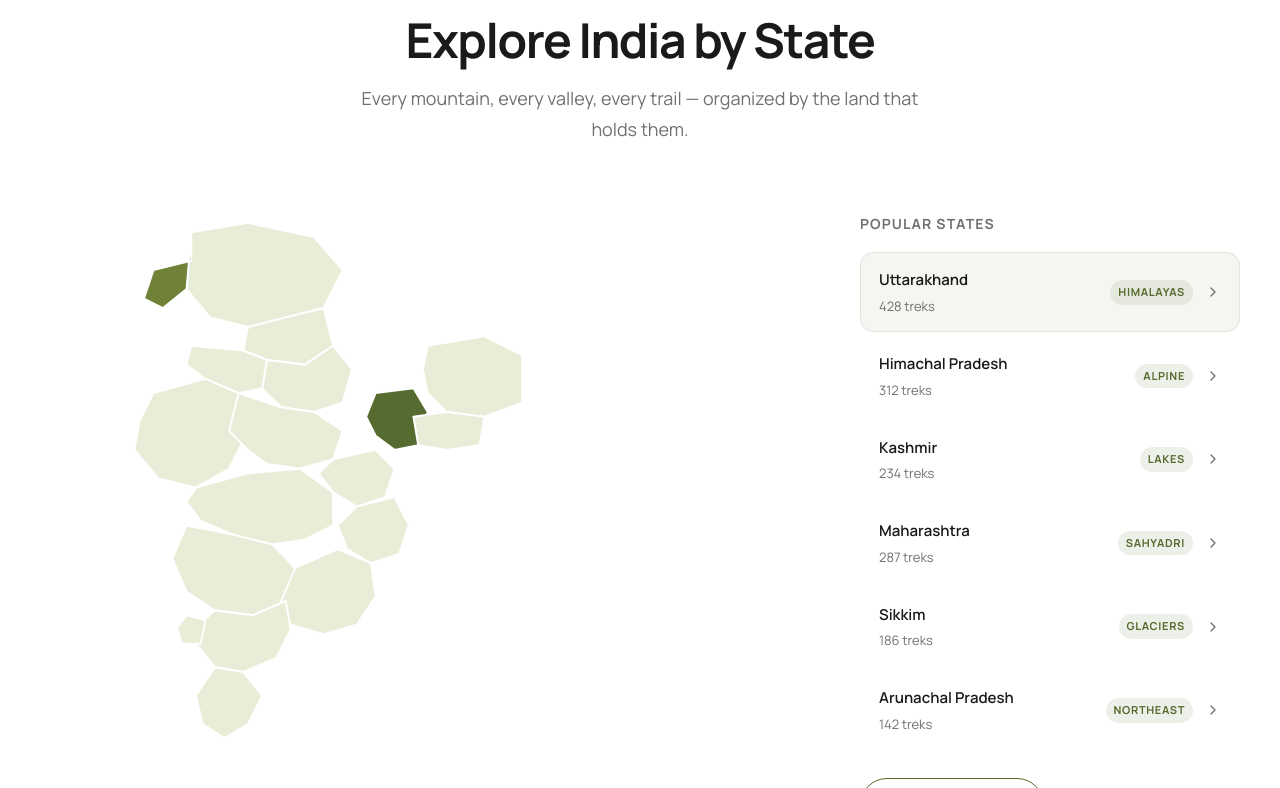
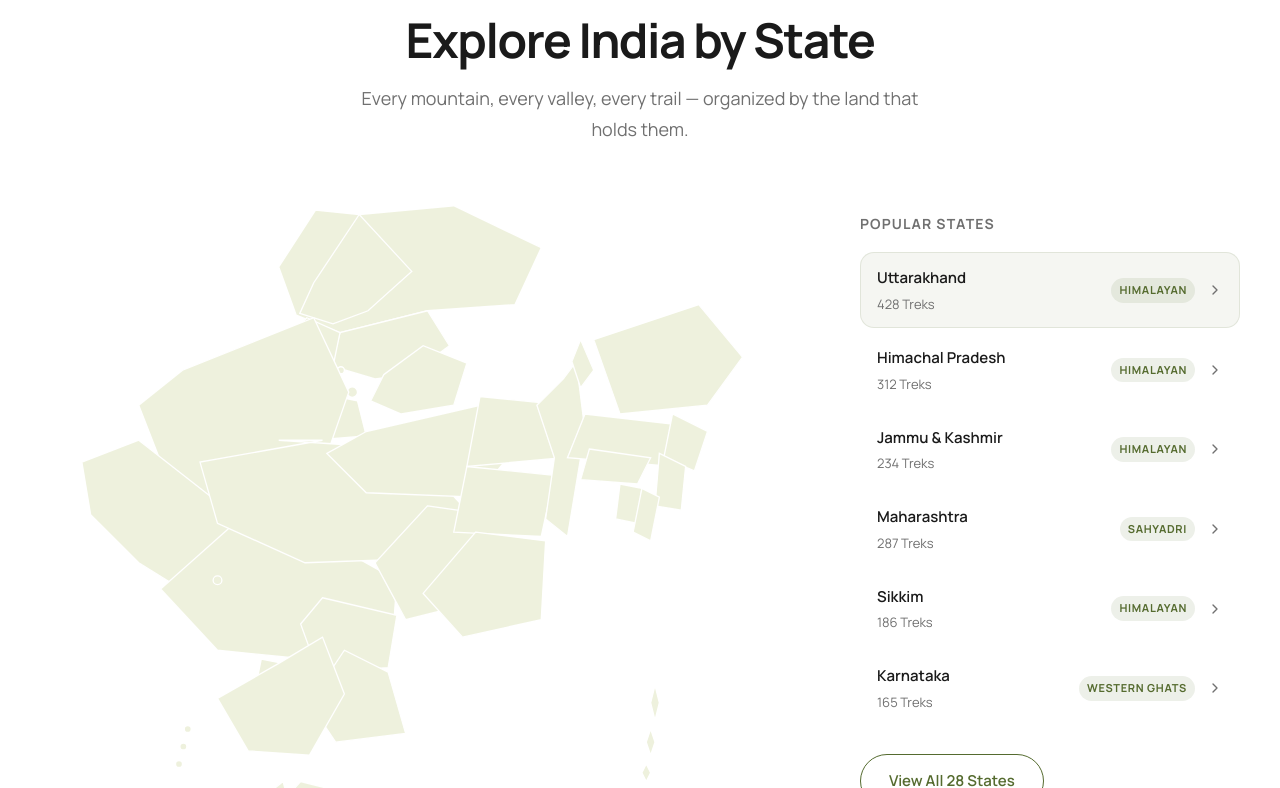
Before and after one commit to T-REX-C0DER/trekindia-platform, a plain HTML site: page index.html in a window 1280 px wide. Shown: the part 2012-2800 px from the top of the page. Drawn offline with Linux system fonts and the light colour scheme.

Commit message:
improved

```diff
--- a/index.html
+++ b/index.html
@@ -53,9 +53,9 @@
           <svg width="18" height="18" viewBox="0 0 24 24" fill="none" stroke="currentColor" stroke-width="2" stroke-linecap="round" stroke-linejoin="round"><path d="M15 17H4a2 2 0 0 1-2-2V8a2 2 0 0 1 2-2h16a2 2 0 0 1 2 2v7a2 2 0 0 1-2 2h-1"/><path d="M15 17v1a3 3 0 0 1-6 0v-1"/></svg>
           <span class="notification-dot"></span>
         </button>
-        <button class="nav-icon-btn" aria-label="User profile" id="profileBtn">
+        <a href="auth.html" class="nav-icon-btn" aria-label="User profile" id="profileBtn">
           <svg width="18" height="18" viewBox="0 0 24 24" fill="none" stroke="currentColor" stroke-width="2" stroke-linecap="round" stroke-linejoin="round"><path d="M20 21v-2a4 4 0 0 0-4-4H8a4 4 0 0 0-4 4v2"/><circle cx="12" cy="7" r="4"/></svg>
-        </button>
+        </a>
         <a href="#ai-planner" class="btn-primary nav-cta" id="startPlanningBtn">Become a Guide</a>
       </div>
       <button class="mobile-menu-btn" id="mobileMenuBtn" aria-label="Open menu" aria-expanded="false">
@@ -279,110 +279,127 @@
       <h2 class="section-title center">Explore India by State</h2>
       <p class="section-subtitle center">Every mountain, every valley, every trail — organized by the land that holds them.</p>
       <div class="states-layout">
-        <div class="map-container" role="img" aria-label="Interactive India map">
-          <svg viewBox="0 0 550 620" class="india-map" id="indiaMap">
-            <defs>
-              <filter id="mapGlow">
-                <feGaussianBlur stdDeviation="3" result="coloredBlur"/>
-                <feMerge><feMergeNode in="coloredBlur"/><feMergeNode in="SourceGraphic"/></feMerge>
-              </filter>
-            </defs>
-            <path class="state-path" data-state="Ladakh" data-treks="89" data-popular="Markha Valley" data-season="Jun–Sep"
-              d="M 160 30 L 220 20 L 290 35 L 320 70 L 300 110 L 260 120 L 220 130 L 180 120 L 155 90 Z" />
-            <path class="state-path" data-state="Himachal Pradesh" data-treks="312" data-popular="Hampta Pass" data-season="Apr–Oct"
-              d="M 220 130 L 260 120 L 300 110 L 310 150 L 280 170 L 240 165 L 215 155 Z" />
-            <path class="state-path" data-state="Uttarakhand" data-treks="428" data-popular="Kedarkantha" data-season="May–Jun"
-              d="M 240 165 L 280 170 L 310 150 L 330 175 L 320 210 L 290 220 L 255 215 L 235 195 Z" />
-            <path class="state-path" data-state="Punjab" data-treks="24" data-popular="Chail Trek" data-season="Oct–Mar"
-              d="M 160 150 L 215 155 L 240 165 L 235 195 L 210 200 L 175 185 L 155 170 Z" />
-            <path class="state-path" data-state="Rajasthan" data-treks="76" data-popular="Aravalli Hills" data-season="Oct–Feb"
-              d="M 120 200 L 175 185 L 210 200 L 220 240 L 200 280 L 165 300 L 125 290 L 100 260 L 105 230 Z" />
-            <path class="state-path" data-state="Uttar Pradesh" data-treks="45" data-popular="Agra Environs" data-season="Oct–Mar"
-              d="M 210 200 L 255 215 L 290 220 L 320 240 L 310 270 L 275 280 L 240 275 L 220 260 L 200 240 Z" />
-            <path class="state-path" data-state="Jharkhand" data-treks="38" data-popular="Parasnath Hill" data-season="Oct–Feb"
-              d="M 310 270 L 355 260 L 375 280 L 365 310 L 335 320 L 310 305 L 295 285 Z" />
-            <path class="state-path state-active" data-state="Sikkim" data-treks="186" data-popular="Goecha La" data-season="Apr–May"
-              d="M 355 200 L 395 195 L 410 220 L 400 255 L 375 260 L 355 245 L 345 225 Z" />
-            <path class="state-path" data-state="Arunachal Pradesh" data-treks="142" data-popular="Mechuka Trek" data-season="Oct–Mar"
-              d="M 410 150 L 470 140 L 510 160 L 510 210 L 470 225 L 430 220 L 410 200 L 405 175 Z" />
-            <path class="state-path" data-state="Assam" data-treks="67" data-popular="Kaziranga Hills" data-season="Oct–Mar"
-              d="M 395 225 L 430 220 L 470 225 L 465 255 L 430 260 L 400 255 Z" />
-            <path class="state-path" data-state="Odisha" data-treks="54" data-popular="Deomali Peak" data-season="Oct–Feb"
-              d="M 335 320 L 375 310 L 390 340 L 380 370 L 350 380 L 325 365 L 315 340 Z" />
-            <path class="state-path" data-state="Madhya Pradesh" data-treks="93" data-popular="Pachmarhi Hills" data-season="Oct–Mar"
-              d="M 165 300 L 220 285 L 275 280 L 310 305 L 310 340 L 280 355 L 245 360 L 205 350 L 170 335 L 155 315 Z" />
-            <path class="state-path" data-state="Maharashtra" data-treks="287" data-popular="Harishchandragad" data-season="Sep–Feb"
-              d="M 155 340 L 205 350 L 245 360 L 270 385 L 260 420 L 225 435 L 185 430 L 155 410 L 140 375 Z" />
-            <path class="state-path" data-state="Andhra Pradesh" data-treks="98" data-popular="Bheemuni Peak" data-season="Oct–Mar"
-              d="M 270 385 L 315 365 L 350 380 L 355 415 L 335 445 L 300 455 L 265 445 L 255 420 Z" />
-            <path class="state-path" data-state="Karnataka" data-treks="165" data-popular="Kumara Parvatha" data-season="Oct–Feb"
-              d="M 185 430 L 225 435 L 260 420 L 265 450 L 250 480 L 215 495 L 185 490 L 165 465 L 168 445 Z" />
-            <path class="state-path" data-state="Kerala" data-treks="134" data-popular="Anamudi Summit" data-season="Sep–Feb"
-              d="M 185 490 L 215 495 L 235 520 L 220 550 L 195 565 L 172 550 L 165 520 Z" />
-            <path class="state-path" data-state="Goa" data-treks="28" data-popular="Tambdi Surla Trek" data-season="Oct–Mar"
-              d="M 155 435 L 175 440 L 170 465 L 150 465 L 145 448 Z" />
-            <path class="state-path state-popular" data-state="Jammu &amp; Kashmir" data-treks="234" data-popular="Kashmir Great Lakes" data-season="Jul–Sep"
-              d="M 120 70 L 160 60 L 160 30 L 155 90 L 130 110 L 110 100 Z" />
+        <div class="map-container" role="img" aria-label="Interactive map of India">
+          <svg viewBox="0 0 800 900" class="india-map" id="indiaMap">
+            <g id="india-states-group">
+              <!-- North -->
+              <path class="state-path" id="map-ladakh" data-state="Ladakh" data-treks="89" data-region="Himalayan" d="M342 12L450 2l100 48l-30 65L420 122l-100 25l-50-20l-20-55l42-65z" />
+              <path class="state-path" id="map-jammu-kashmir" data-state="Jammu & Kashmir" data-treks="234" data-region="Himalayan" d="M290 90l52-78l60 65l-50 45l-40 15l-38-12z" />
+              <path class="state-path" id="map-himachal-pradesh" data-state="Himachal Pradesh" data-treks="312" data-region="Himalayan" d="M320 147l100-25l25 40l-45 33l-40 5l-50-15z" />
+              <path class="state-path" id="map-punjab" data-state="Punjab" data-treks="24" data-region="Plains" d="M282 130l38 17l-12 58l-40 10l-26-40z" />
+              <path class="state-path" id="map-uttarakhand" data-state="Uttarakhand" data-treks="428" data-region="Himalayan" d="M370 195l45-33l50 20l-15 48l-60 10l-35-15z" />
+              <path class="state-path" id="map-haryana" data-state="Haryana" data-treks="18" data-region="Plains" d="M290 215l50 10l10 40l-60 5l-15-35z" />
+              <path class="state-path" id="map-delhi" data-state="Delhi" data-treks="5" data-region="Plains" d="M340 215 a6,6 0 1,1 -12,0 a6,6 0 1,1 12,0" />
+              <path class="state-path" id="map-chandigarh" data-state="Chandigarh" data-treks="2" data-region="Plains" d="M325 190 a4,4 0 1,1 -8,0 a4,4 0 1,1 8,0" />
+
+              <!-- West -->
+              <path class="state-path" id="map-rajasthan" data-state="Rajasthan" data-treks="76" data-region="Aravalli" d="M140 190l150-60l40 85l-40 115l-100 30l-65-40l-35-90l50-40z" />
+              <path class="state-path" id="map-gujarat" data-state="Gujarat" data-treks="62" data-region="Coastal" d="M90 270l115 90l-25 70l-50 5l-40-25l-55-55l-10-60l65-25z" />
+              <path class="state-path" id="map-maharashtra" data-state="Maharashtra" data-treks="287" data-region="Sahyadri" d="M205 360l100 25l80 45l-5 70l-100 20l-100-10l-65-70l90-80z" />
+              <path class="state-path" id="map-goa" data-state="Goa" data-treks="28" data-region="Konkan" d="M230 520l25 5l-5 25l-25-5z" />
+              <path class="state-path" id="map-dadra-nagar-haveli-daman-diu" data-state="Dadra & Nagar Haveli and Daman & Diu" data-treks="8" data-region="Coastal" d="M185 430 a5,5 0 1,1 -10,0 a5,5 0 1,1 10,0" />
+
+              <!-- Central -->
+              <path class="state-path" id="map-madhya-pradesh" data-state="Madhya Pradesh" data-treks="93" data-region="Satpura" d="M250 270l150 10l60 65l-40 60l-140 5l-100-45l-20-70l140-25z" />
+              <path class="state-path" id="map-chhattisgarh" data-state="Chhattisgarh" data-treks="41" data-region="Eastern Ghats" d="M420 345l70 10l-15 100l-80 20l-35-65l60-65z" />
+
+              <!-- East -->
+              <path class="state-path" id="map-uttar-pradesh" data-state="Uttar Pradesh" data-treks="45" data-region="Plains" d="M350 260l130-30l40 50l-45 55l-125-5l-45-45l45-25z" />
+              <path class="state-path" id="map-bihar" data-state="Bihar" data-treks="33" data-region="Plains" d="M480 220l100 10l-5 60l-110 10l15-80z" />
+              <path class="state-path" id="map-jharkhand" data-state="Jharkhand" data-treks="38" data-region="Chota Nagpur" d="M465 300l100 10l-15 70l-100-5l15-75z" />
+              <path class="state-path" id="map-west-bengal" data-state="West Bengal" data-treks="78" data-region="Himalayan" d="M575 200l15-20l10 80l-20 120l-25-20l10-70l-20-60l30-30z" />
+              <path class="state-path" id="map-odisha" data-state="Odisha" data-treks="54" data-region="Eastern Ghats" d="M475 375l80 10l-5 90l-90 20l-45-50l60-70z" />
+
+              <!-- South -->
+              <path class="state-path" id="map-telangana" data-state="Telangana" data-treks="58" data-region="Deccan" d="M300 450l85 20l-10 60l-80 5l-20-55z" />
+              <path class="state-path" id="map-andhra-pradesh" data-state="Andhra Pradesh" data-treks="98" data-region="Eastern Ghats" d="M325 510l50 25l20 70l-80 10l-30-45l40-60z" />
+              <path class="state-path" id="map-karnataka" data-state="Karnataka" data-treks="165" data-region="Western Ghats" d="M250 525l50-30l25 65l-40 70l-70-5l-35-60l70-40z" />
+              <path class="state-path" id="map-kerala" data-state="Kerala" data-treks="134" data-region="Western Ghats" d="M255 660l20 80l-25 20l-20-80l25-20z" />
+              <path class="state-path" id="map-tamil-nadu" data-state="Tamil Nadu" data-treks="112" data-region="Western Ghats" d="M275 660l80 20l-10 80l-90 5l-20-60l40-45z" />
+              <path class="state-path" id="map-puducherry" data-state="Puducherry" data-treks="3" data-region="Coastal" d="M340 725 a5,5 0 1,1 -10,0 a5,5 0 1,1 10,0" />
+
+              <!-- Northeast -->
+              <path class="state-path" id="map-sikkim" data-state="Sikkim" data-treks="186" data-region="Himalayan" d="M585 180l10-25l15 35l-15 20l-10-30z" />
+              <path class="state-path" id="map-arunachal-pradesh" data-state="Arunachal Pradesh" data-treks="142" data-region="Himalayan" d="M610 155l120-40l50 60l-40 55l-100 10l-30-85z" />
+              <path class="state-path" id="map-assam" data-state="Assam" data-treks="67" data-region="Brahmaputra" d="M600 240l130 15l-30 45l-120-10l20-50z" />
+              <path class="state-path" id="map-nagaland" data-state="Nagaland" data-treks="48" data-region="Purvanchal" d="M700 240l40 20l-15 45l-35-15l10-50z" />
+              <path class="state-path" id="map-manipur" data-state="Manipur" data-treks="39" data-region="Purvanchal" d="M685 285l30 15l-5 50l-30-5l5-60z" />
+              <path class="state-path" id="map-meghalaya" data-state="Meghalaya" data-treks="55" data-region="Shillong" d="M605 280l70 10l-15 30l-65-5l10-35z" />
+              <path class="state-path" id="map-tripura" data-state="Tripura" data-treks="21" data-region="Purvanchal" d="M640 320l25 5l-5 40l-25-5l5-40z" />
+              <path class="state-path" id="map-mizoram" data-state="Mizoram" data-treks="29" data-region="Purvanchal" d="M665 325l20 10l-10 50l-20-10l10-50z" />
+
+              <!-- Islands -->
+              <g id="map-andaman-nicobar" data-state="Andaman & Nicobar Islands" data-treks="15" data-region="Islands">
+                <path class="state-path island" d="M680 550 l5 20 l-5 20 l-5-20z" />
+                <path class="state-path island" d="M675 600 l5 15 l-5 15 l-5-15z" />
+                <path class="state-path island" d="M670 640 l5 10 l-5 10 l-5-10z" />
+              </g>
+              <g id="map-lakshadweep" data-state="Lakshadweep" data-treks="7" data-region="Islands">
+                <path class="state-path island" d="M150 600 a4,4 0 1,1 -8,0 a4,4 0 1,1 8,0" />
+                <path class="state-path island" d="M145 620 a4,4 0 1,1 -8,0 a4,4 0 1,1 8,0" />
+                <path class="state-path island" d="M140 640 a4,4 0 1,1 -8,0 a4,4 0 1,1 8,0" />
+              </g>
+            </g>
           </svg>
           <div class="map-tooltip" id="mapTooltip" aria-live="polite">
             <div class="tooltip-state">Uttarakhand</div>
             <div class="tooltip-treks">428 Treks</div>
             <div class="tooltip-info">
-              <span>&#127956; Kedarkantha</span>
-              <span>Best: May–Jun</span>
+              <span>🏔 Kedarkantha</span>
+              <span>Best: May-Jun</span>
             </div>
           </div>
         </div>
 
         <div class="states-sidebar">
           <h3 class="sidebar-title">Popular States</h3>
-          <div class="states-list">
-            <a href="#" class="state-item active" id="stateLink1">
+          <div class="states-list" id="statesList">
+            <a href="/states/uttarakhand" class="state-item active" data-state="Uttarakhand">
               <div class="state-item-info">
                 <span class="state-item-name">Uttarakhand</span>
-                <span class="state-item-treks">428 treks</span>
+                <span class="state-item-treks">428 Treks</span>
               </div>
-              <div class="state-item-tag">Himalayas</div>
+              <div class="state-item-tag">HIMALAYAN</div>
               <svg width="16" height="16" viewBox="0 0 24 24" fill="none" stroke="currentColor" stroke-width="2" stroke-linecap="round" stroke-linejoin="round"><path d="m9 18 6-6-6-6"/></svg>
             </a>
-            <a href="#" class="state-item" id="stateLink2">
+            <a href="/states/himachal-pradesh" class="state-item" data-state="Himachal Pradesh">
               <div class="state-item-info">
                 <span class="state-item-name">Himachal Pradesh</span>
-                <span class="state-item-treks">312 treks</span>
+                <span class="state-item-treks">312 Treks</span>
               </div>
-              <div class="state-item-tag">Alpine</div>
+              <div class="state-item-tag">HIMALAYAN</div>
               <svg width="16" height="16" viewBox="0 0 24 24" fill="none" stroke="currentColor" stroke-width="2" stroke-linecap="round" stroke-linejoin="round"><path d="m9 18 6-6-6-6"/></svg>
             </a>
-            <a href="#" class="state-item" id="stateLink3">
+            <a href="/states/jammu-kashmir" class="state-item" data-state="Jammu & Kashmir">
               <div class="state-item-info">
-                <span class="state-item-name">Kashmir</span>
-                <span class="state-item-treks">234 treks</span>
+                <span class="state-item-name">Jammu & Kashmir</span>
+                <span class="state-item-treks">234 Treks</span>
               </div>
-              <div class="state-item-tag">Lakes</div>
+              <div class="state-item-tag">HIMALAYAN</div>
               <svg width="16" height="16" viewBox="0 0 24 24" fill="none" stroke="currentColor" stroke-width="2" stroke-linecap="round" stroke-linejoin="round"><path d="m9 18 6-6-6-6"/></svg>
             </a>
-            <a href="#" class="state-item" id="stateLink4">
+            <a href="/states/maharashtra" class="state-item" data-state="Maharashtra">
               <div class="state-item-info">
                 <span class="state-item-name">Maharashtra</span>
-                <span class="state-item-treks">287 treks</span>
+                <span class="state-item-treks">287 Treks</span>
               </div>
-              <div class="state-item-tag">Sahyadri</div>
+              <div class="state-item-tag">SAHYADRI</div>
               <svg width="16" height="16" viewBox="0 0 24 24" fill="none" stroke="currentColor" stroke-width="2" stroke-linecap="round" stroke-linejoin="round"><path d="m9 18 6-6-6-6"/></svg>
             </a>
-            <a href="#" class="state-item" id="stateLink5">
+            <a href="/states/sikkim" class="state-item" data-state="Sikkim">
               <div class="state-item-info">
                 <span class="state-item-name">Sikkim</span>
-                <span class="state-item-treks">186 treks</span>
+                <span class="state-item-treks">186 Treks</span>
               </div>
-              <div class="state-item-tag">Glaciers</div>
+              <div class="state-item-tag">HIMALAYAN</div>
               <svg width="16" height="16" viewBox="0 0 24 24" fill="none" stroke="currentColor" stroke-width="2" stroke-linecap="round" stroke-linejoin="round"><path d="m9 18 6-6-6-6"/></svg>
             </a>
-            <a href="#" class="state-item" id="stateLink6">
+            <a href="/states/karnataka" class="state-item" data-state="Karnataka">
               <div class="state-item-info">
-                <span class="state-item-name">Arunachal Pradesh</span>
-                <span class="state-item-treks">142 treks</span>
+                <span class="state-item-name">Karnataka</span>
+                <span class="state-item-treks">165 Treks</span>
               </div>
-              <div class="state-item-tag">Northeast</div>
+              <div class="state-item-tag">WESTERN GHATS</div>
               <svg width="16" height="16" viewBox="0 0 24 24" fill="none" stroke="currentColor" stroke-width="2" stroke-linecap="round" stroke-linejoin="round"><path d="m9 18 6-6-6-6"/></svg>
             </a>
           </div>
--- a/main.js
+++ b/main.js
@@ -172,45 +172,62 @@
   }
 
   // ─── 6. MAP TOOLTIP ───────────────────────────
-  const mapPaths = document.querySelectorAll('.state-path');
+  const mapPaths = document.querySelectorAll('.state-path, g[data-state]');
   const mapTooltip = document.getElementById('mapTooltip');
+  const statesList = document.getElementById('statesList');
+  const stateItems = statesList?.querySelectorAll('.state-item');
   let tooltipTimeout;
 
+  function highlightState(stateName, isActive) {
+    const mapPath = document.getElementById(`map-${stateName.toLowerCase().replace(/ & /g, '-').replace(/ /g, '-')}`);
+    const listItem = statesList?.querySelector(`.state-item[data-state="${stateName}"]`);
+    mapPath?.classList.toggle('state-active', isActive);
+    listItem?.classList.toggle('active', isActive);
+  }
+
   mapPaths.forEach(path => {
-    path.addEventListener('mouseenter', (e) => {
+    const stateName = path.dataset.state;
+    if (!stateName) return;
+
+    path.addEventListener('mouseenter', e => {
       clearTimeout(tooltipTimeout);
-      const state = path.dataset.state || 'India';
+      highlightState(stateName, true);
+
       const treks = path.dataset.treks || '0';
-      const popular = path.dataset.popular || '';
-      const season = path.dataset.season || '';
-      mapTooltip.querySelector('.tooltip-state').textContent = state;
-      mapTooltip.querySelector('.tooltip-treks').textContent = treks + ' Treks';
-      mapTooltip.querySelector('.tooltip-info').innerHTML =
-        `<span>🏔 ${popular}</span><span>Best: ${season}</span>`;
-      mapTooltip.style.top = (e.offsetY - 10) + 'px';
-      mapTooltip.style.left = Math.min(e.offsetX + 16, 340) + 'px';
+      const region = path.dataset.region || 'N/A';
+
+      mapTooltip.querySelector('.tooltip-state').textContent = stateName;
+      mapTooltip.querySelector('.tooltip-treks').textContent = `${treks} Treks`;
+      mapTooltip.querySelector('.tooltip-info').innerHTML = `<span>🏔 ${region}</span>`;
+
       mapTooltip.classList.add('visible');
     });
 
-    path.addEventListener('mousemove', (e) => {
+    path.addEventListener('mousemove', e => {
       const mapRect = document.querySelector('.map-container').getBoundingClientRect();
       const x = e.clientX - mapRect.left + 16;
       const y = e.clientY - mapRect.top - 10;
-      mapTooltip.style.left = Math.min(x, mapRect.width - 200) + 'px';
+      mapTooltip.style.left = Math.min(x, mapRect.width - mapTooltip.offsetWidth - 10) + 'px';
       mapTooltip.style.top = y + 'px';
     });
 
     path.addEventListener('mouseleave', () => {
+      highlightState(stateName, false);
       tooltipTimeout = setTimeout(() => {
         mapTooltip.classList.remove('visible');
       }, 200);
     });
 
-    path.addEventListener('click', () => {
-      // Animate active state
-      mapPaths.forEach(p => p.classList.remove('state-active'));
-      path.classList.add('state-active');
+    path.addEventListener('click', e => {
+      e.preventDefault();
+      window.location.href = `/states/${stateName.toLowerCase().replace(/ /g, '-')}`;
     });
+  });
+
+  stateItems?.forEach(item => {
+    const stateName = item.dataset.state;
+    item.addEventListener('mouseenter', () => highlightState(stateName, true));
+    item.addEventListener('mouseleave', () => highlightState(stateName, false));
   });
 
   // ─── 7. AI TREK PLANNER ───────────────────────
--- a/style.css
+++ b/style.css
@@ -769,21 +769,38 @@
   align-items: start;
   margin-top: 60px;
 }
-.map-container { position: relative; }
-.india-map { width: 100%; max-width: 520px; }
+.map-container {
+  position: relative;
+  display: flex;
+  justify-content: center;
+  align-items: center;
+}
+.india-map {
+  width: 100%;
+  max-width: 700px;
+  height: auto;
+}
 .state-path {
-  fill: #E8EDD8;
+  fill: #EEF1DD;
   stroke: #fff;
-  stroke-width: 2;
+  stroke-width: 1.5;
   cursor: pointer;
-  transition: fill 0.25s ease;
-}
-.state-path:hover { fill: var(--accent); }
-.state-path.state-active { fill: var(--forest); }
-.state-path.state-popular { fill: var(--olive); }
+  transition: fill 300ms ease, transform 300ms ease, filter 300ms ease;
+  transform-origin: center center;
+}
+.state-path:hover {
+  fill: #708D35; /* Hover color */
+  transform: translateY(-4px) scale(1.02);
+  filter: drop-shadow(0 8px 16px rgba(0,0,0,0.15));
+}
+.state-path.state-active {
+  fill: #607A2D; /* Highlighted color */
+  transform: translateY(-2px) scale(1.01);
+  filter: drop-shadow(0 6px 12px rgba(0,0,0,0.1));
+}
 .map-tooltip {
   position: absolute;
-  background: var(--white);
+  background: var(--surface-strong);
   border: 1px solid var(--border);
   border-radius: 14px;
   padding: 14px 18px;
@@ -793,6 +810,7 @@
   transition: opacity 0.2s;
   min-width: 180px;
   z-index: 10;
+  backdrop-filter: blur(10px);
 }
 .map-tooltip.visible { opacity: 1; }
 .tooltip-state { font-size: 15px; font-weight: 700; color: var(--text); margin-bottom: 4px; }
@@ -813,10 +831,11 @@
   display: flex;
   align-items: center;
   gap: 12px;
-  padding: 14px 18px;
+  padding: 12px 16px;
   border-radius: var(--radius-sm);
-  transition: background 0.2s;
+  transition: background 0.2s, border-color 0.2s, transform 0.2s;
   border: 1px solid transparent;
+  cursor: pointer;
 }
 .state-item:hover, .state-item.active {
   background: rgba(85,107,47,0.06);
@@ -829,7 +848,7 @@
   font-size: 11px;
   font-weight: 700;
   letter-spacing: 0.06em;
-  text-transform: uppercase;
+  text-transform: uppercase; /* Ensure this is uppercase */
   color: var(--forest);
   background: rgba(85,107,47,0.1);
   padding: 3px 8px;
@@ -1776,6 +1795,7 @@
 @media (max-width: 1200px) {
   .trek-cards-grid { grid-template-columns: repeat(2, 1fr); }
   .states-layout { grid-template-columns: 1fr; gap: 48px; }
+  .india-map { max-width: 600px; margin: 0 auto; }
   .ai-layout { grid-template-columns: 1fr; }
   .ai-result-card { position: static; }
   .journal-grid { grid-template-columns: 1fr 1fr; }
@@ -1834,6 +1854,7 @@
   .stat-item { padding: 0 16px; }
   .stat-number { font-size: 24px; }
   .trek-cards-grid { grid-template-columns: 1fr; }
+  .india-map { max-width: 100%; }
   .ai-inputs { grid-template-columns: 1fr; }
   .companies-grid { grid-template-columns: 1fr; }
   .feature-showcase-grid { grid-template-columns: 1fr; }
```
Also changed, not shown: auth.html (+1 -1 lines).
